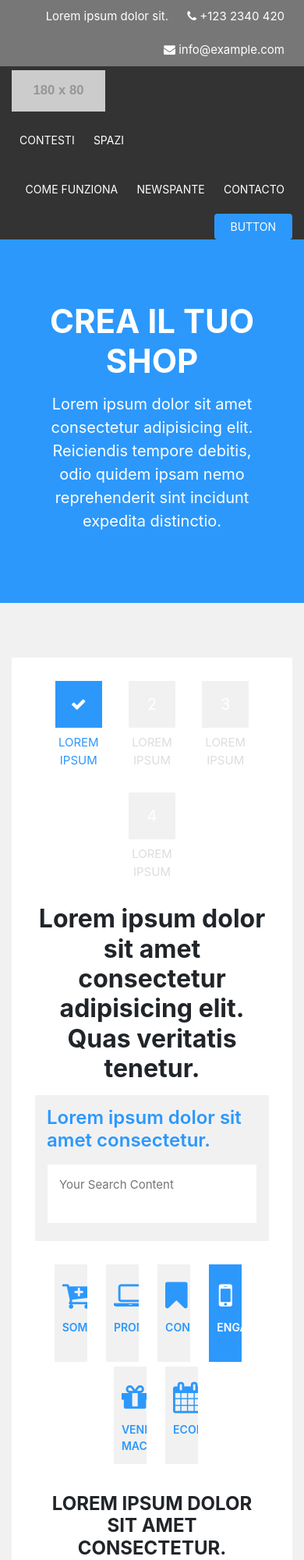
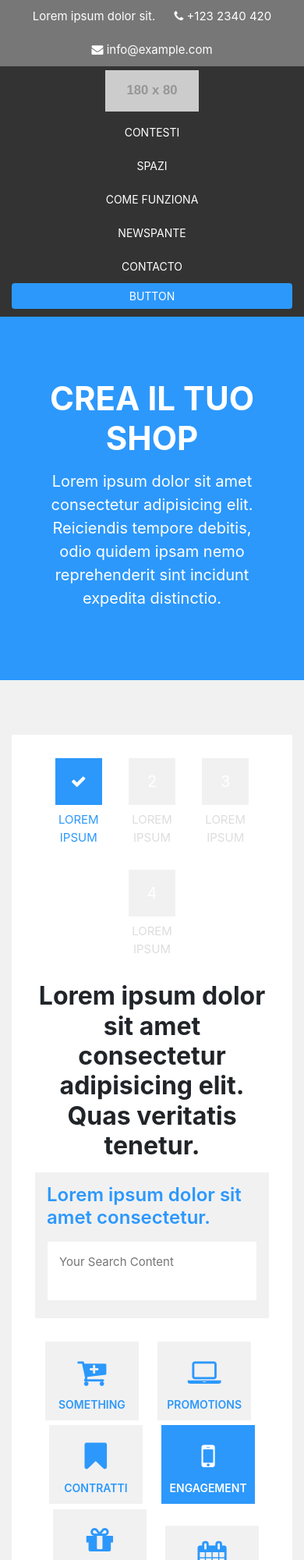
Before and after one commit to saifur703/fiverr-client-jpg-to-html, a plain HTML site: page index.html in a window 390 px wide. Shown: the top 2000 px of the page at 78% size. Drawn offline with nearby package versions, Linux system fonts and the light colour scheme; placeholder pictures from the web are drawn by us.

Commit message:
responsive

```diff
--- a/index.html
+++ b/index.html
@@ -10,13 +10,15 @@
     <link href="https://stackpath.bootstrapcdn.com/font-awesome/4.7.0/css/font-awesome.min.css" rel="stylesheet"
         integrity="sha384-wvfXpqpZZVQGK6TAh5PVlGOfQNHSoD2xbE+QkPxCAFlNEevoEH3Sl0sibVcOQVnN" crossorigin="anonymous">
     <link rel="stylesheet" href="style.css">
+    <link rel="stylesheet" href="responsive.css">
+
 </head>
 
 <body>
     <section class="header-top">
         <div class="container-fluid">
             <div class="row">
-                <div class="col-md-6 offset-md-6 text-right">
+                <div class="col-md-6 offset-md-6 col-sm-12 text-right">
                     <ul>
                         <li><a href="#">Lorem ipsum dolor sit.</a></li>
                         <li><a href="#"><i class="fa fa-phone"></i> +123 2340 420</a></li>
--- /dev/null
+++ b/responsive.css
@@ -0,0 +1,95 @@
+/*	Medium Layout: 1280px	*/
+@media only screen and (min-width: 992px) and (max-width: 1200px) {}
+
+
+
+/*		Tablet Layout: 768px.       */
+
+@media only screen and (min-width: 768px) and (max-width: 991px) {
+
+    .control-btn,
+    .single-control {
+        width: 40%;
+    }
+}
+
+
+
+
+/*		Tablet and Mobile Layout         */
+@media only screen and (max-width: 991px) {
+    .result-box-box {
+        width: 70%;
+        margin: 5px 0;
+    }
+
+    .next-level {
+        text-align: center;
+    }
+
+    .sidebar-box {
+        margin: 15px 0;
+    }
+}
+
+
+/*		Mobile Layout: 320px.         */
+
+@media only screen and (max-width: 767px) {
+
+    .header-top .text-right,
+    .logo {
+        text-align: center !important;
+    }
+
+    .menu-right li,
+    .menu-left li {
+        display: block;
+        text-align: center;
+    }
+
+    .menu-right li a,
+    .menu-left li a {
+        padding: 11px 0;
+    }
+
+    .header {
+        padding-bottom: 10px;
+    }
+
+    .header {
+        padding-bottom: 10px;
+    }
+
+    .single-control {
+        width: 40%;
+        min-height: auto;
+    }
+
+    .result-box h4 {
+        font-size: 20px;
+    }
+
+
+
+
+
+}
+
+
+
+/*		Wide Mobile Layout: 480px.        */
+
+@media only screen and (min-width: 480px) and (max-width: 767px) {}
+
+
+
+
+
+/*	Retina media query.
+	Overrides styles for devices with a
+	device-pixel-ratio of 2+, such as iPhone 4.
+-----------------------------------------------    */
+
+@media only screen and (-webkit-min-device-pixel-ratio: 2),
+only screen and (min-device-pixel-ratio: 2) {}
--- a/style.css
+++ b/style.css
@@ -172,15 +172,19 @@ ul {
   margin-bottom: 30px;
   cursor: pointer;
 }
+
 .content-box h2 {
   font-weight: 700;
 }
+
 .control-btn.active button {
   background: #2c98fc;
 }
+
 .control-btn.active {
   color: #2c98fc;
 }
+
 .search-box {
   background: #f1f1f1;
   padding: 15px;
@@ -198,6 +202,7 @@ ul {
   border: 1px solid #f1f1f1;
   padding: 15px;
 }
+
 .single-control {
   display: inline-block;
   background: #f1f1f1;
@@ -212,16 +217,20 @@ ul {
   min-height: 125px;
   cursor: pointer;
 }
+
 .single-control.active {
   background-color: #2c98fc;
   color: #fff;
 }
+
 .single-control.active:hover {
   color: #fff;
 }
+
 .single-control:hover {
   color: #2c98fc;
 }
+
 .control-box-bottom {
   margin: 30px 0;
 }
@@ -237,7 +246,9 @@ ul {
 .single-control span {
   font-size: 40px;
   font-weight: 300;
+  display: block;
 }
+
 .result-box h4 {
   font-weight: 700;
   text-transform: uppercase;
@@ -268,9 +279,11 @@ ul {
   top: 15px;
   font-size: 50px;
 }
+
 .result-text {
   margin-left: 45px;
 }
+
 .next-level button {
   background: #2c98fc;
   border: none;
@@ -278,10 +291,12 @@ ul {
   padding: 15px 30px;
   border-radius: 5px;
 }
+
 .next-level {
   text-align: left;
   margin-top: 70px;
 }
+
 /* Content Box Area End */
 
 /* Sidebar Area CSS Start */
@@ -324,10 +339,12 @@ ul {
 .sidebar-box .row {
   margin-top: 15px;
 }
+
 .gray-bg {
   background-color: #f1f1f1;
   padding: 15px 0;
 }
+
 /* Sidebar Area CSS End */
 
 /* Footer CSS */
@@ -351,21 +368,27 @@ ul {
   font-weight: 700;
   color: #fff;
 }
+
 .social-link {
   margin-top: 15px;
 }
+
 .social-link a {
   font-size: 20px;
   padding-right: 10px;
 }
+
 .single-fItem a:hover {
   color: #fff;
 }
+
 .footer-bottom {
   background-color: #414141;
   padding: 10px 0;
 }
+
 .copyright {
   color: #f1f1f1;
 }
+
 /* Footer CSS End */
```
